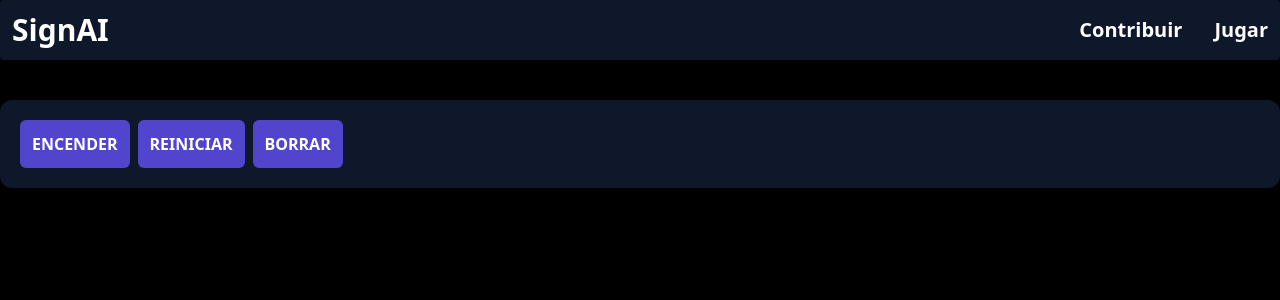
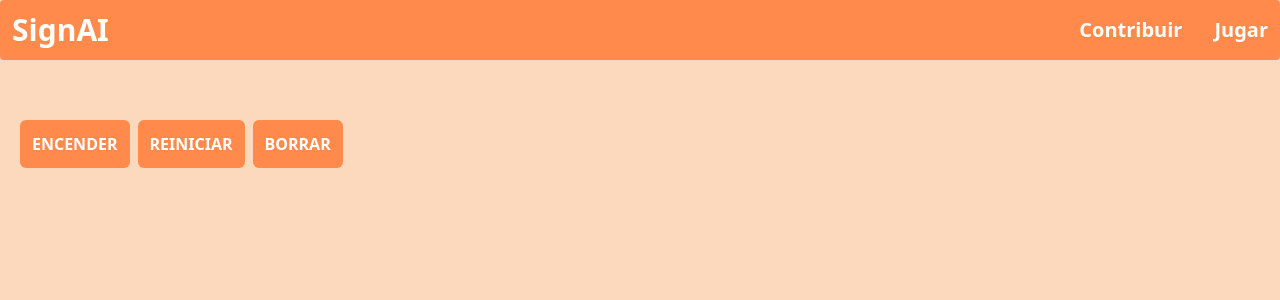
Before and after one commit to Emir490/action-collector, a Next.js app: page / in a window 1280 px wide. Shown: the top 300 px of the page. Built offline with nearby package versions, Linux system fonts and the light colour scheme; no server answers.

Commit message:
Colors changed

```diff
--- a/src/components/game.tsx
+++ b/src/components/game.tsx
@@ -56,7 +56,7 @@ const Game = () => {
       {isMobile ? (
         <>
           <button
-            className="p-3 bg-indigo-700 hover:bg-indigo-800 transition-colors text-white rounded-lg w-full uppercase font-bold"
+            className="p-3 bg-orange-400 hover:bg-orange-500 transition-colors text-white rounded-lg w-full uppercase font-bold"
             onClick={() => setPlay(true)}
           >
             Jugar
@@ -72,7 +72,7 @@ const Game = () => {
             <Progress progress={loadingPercentage} size='lg' />
           )}
           <button
-            className="p-3 bg-indigo-700 text-white rounded-lg mb-5"
+            className="p-3 bg-orange-400 hover:bg-orange-500 text-white rounded-lg mb-5"
             onClick={handleFullScreen}
           >
             Pantalla Completa
--- a/src/components/gestureRecognition.tsx
+++ b/src/components/gestureRecognition.tsx
@@ -84,28 +84,30 @@ const GestureRecognition: React.FC = () => {
   }, [webcamRef, isCamera]);
 
   return (
-    <div className={`${isCamera ? "relative w-full h-screen" : ""}`}>
+    <section className={`${isCamera ? "relative w-full h-screen" : ""}`}>
+      <div className="mb-5">
         <button
-        className="p-3 bg-indigo-700 hover:bg-indigo-800 transition-colors text-white font-bold uppercase rounded-md"
+          className="p-3 bg-orange-400 hover:bg-orange-500 transition-colors text-white font-bold uppercase rounded-md"
           onClick={() => toggleCamera()}
         >
           {isCamera ? "Apagar" : "Encender"}
         </button>
         <button
-        className="p-3 bg-indigo-700 hover:bg-indigo-800 transition-colors text-white font-bold uppercase rounded-md ml-2"
+          className="p-3 bg-orange-400 hover:bg-orange-500 transition-colors text-white font-bold uppercase rounded-md ml-2"
           // Add your styling here
           onClick={() => resetSequence()}
         >
           Reiniciar
         </button>
         <button
-        className="p-3 bg-indigo-700 hover:bg-indigo-800 transition-colors text-white font-bold uppercase rounded-md ml-2"
+          className="p-3 bg-orange-400 hover:bg-orange-500 transition-colors text-white font-bold uppercase rounded-md ml-2"
           onClick={() =>
             setGestureSequence((oldSequence) => oldSequence.slice(0, -1))
           }
         >
           Borrar
         </button>
+      </div>
       {isCamera && (
         <>
           <Webcam
@@ -114,15 +116,15 @@ const GestureRecognition: React.FC = () => {
             className="w-full h-full object-cover"
             screenshotFormat="image/jpeg"
           />
-          <p className="absolute top-10 left-0 m-4 text-5xl text-white font-bold uppercase mt-10">
+          <p className="absolute top-10 left-0 m-4 text-5xl text-black font-bold uppercase mt-10">
             {gestureName}
           </p>
-          <p className="absolute top-20 left-0 m-4 text-4xl text-white font-bold uppercase mt-10">
+          <p className="absolute top-20 left-0 m-4 text-4xl text-black font-bold uppercase mt-10">
             {gestureSequence}
           </p>
         </>
       )}
-    </div>
+    </section>
   );
 };
 
--- a/src/components/header.tsx
+++ b/src/components/header.tsx
@@ -3,11 +3,11 @@ import Link from "next/link";
 
 const Header = () => {
     return (
-        <Navbar className="bg-slate-900 p-3" fluid rounded theme={{base: 'dark'}}>
+        <Navbar className="bg-orange-400 p-3" fluid rounded theme={{base: 'dark'}}>
             <Link className="self-center whitespace-nowrap text-3xl font-bold text-white" href='/'>
                 SignAI
             </Link>
-            <Navbar.Toggle />
+            <Navbar.Toggle className="text-black" />
             <Navbar.Collapse>
                 <Link className="text-white font-bold text-xl" href="/menu">
                     Contribuir
--- a/src/components/layout.tsx
+++ b/src/components/layout.tsx
@@ -1,5 +1,4 @@
 import Head from "next/head";
-import Link from "next/link";
 import { FC, ReactNode } from "react";
 import Header from "./header";
 
@@ -13,9 +12,9 @@ const Layout: FC<LayoutProps> = ({ children }) => {
       <Head>
         <title>Action Collector</title>
       </Head>
-      <div className="bg-black min-h-screen">
+      <div className="bg-orange-200 min-h-screen">
         <Header />
-        <main className="container mx-auto mt-10 bg-slate-900 p-5 rounded-xl">
+        <main className="container mx-auto mt-10 p-5 rounded-xl">
           {children}
         </main>
         <br />
```
Also changed, not shown: 1 other file (tests, documents, lock files or other folders). Lines whose indentation alone changed are shown as unchanged.
